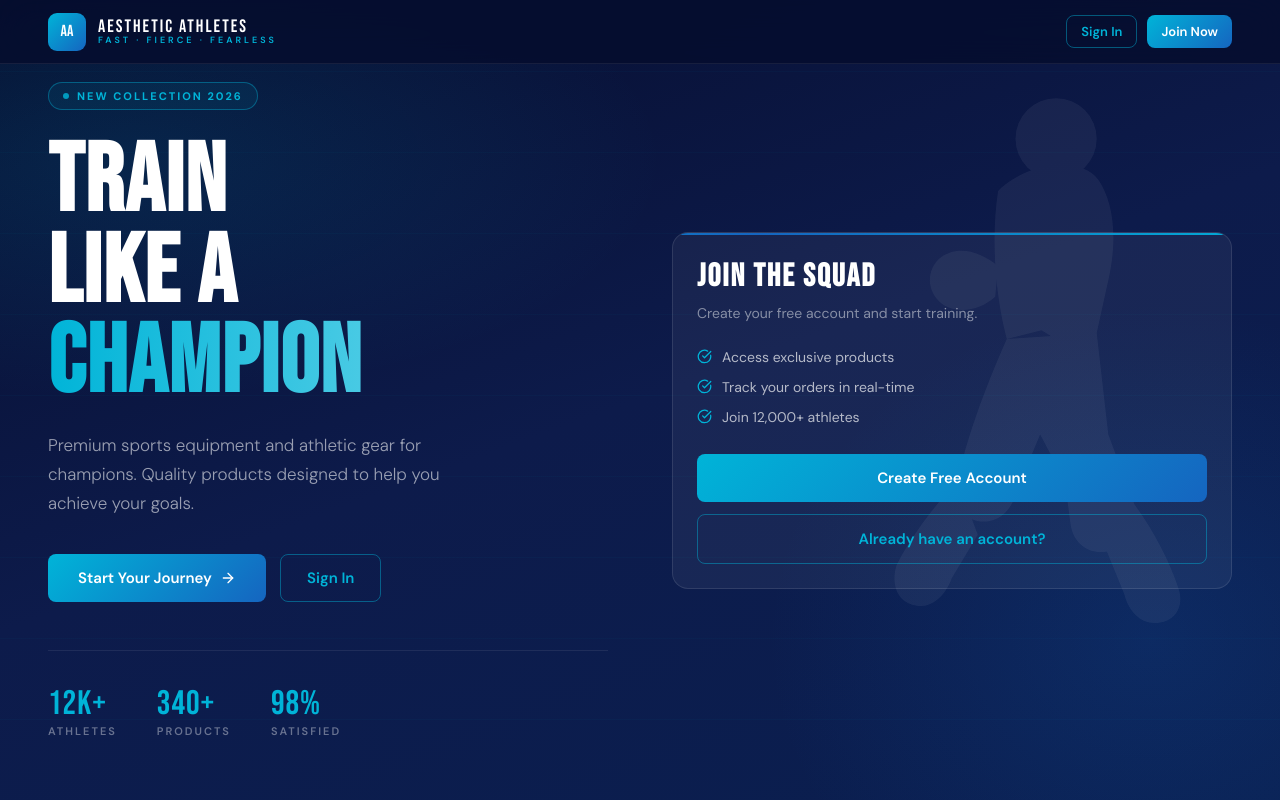
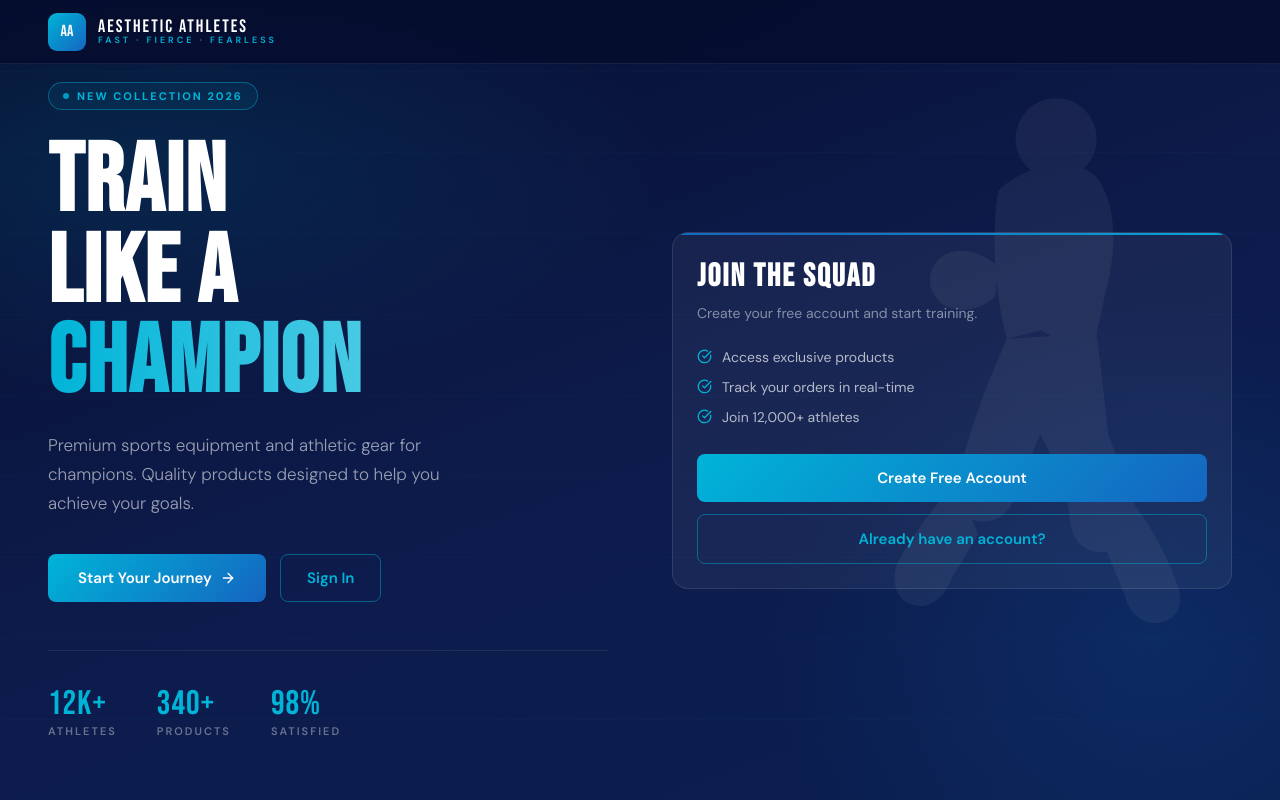
Before and after one commit to mwelwa123/Aesthetic-Athletes-, a React (Vite) app: page / in a window 1280 px wide. Shown: the top 800 px of the page. Built offline with nearby package versions, Linux system fonts and the light colour scheme.

Commit message:
Updated site

```diff
--- a/src/pages/LandingPage.jsx
+++ b/src/pages/LandingPage.jsx
@@ -25,10 +25,10 @@ export default function LandingPage() {
             <div style={{ fontSize:9,letterSpacing:3,color:'var(--cyan)',fontWeight:600,textTransform:'uppercase' }}>Fast · Fierce · Fearless</div>
           </div>
         </div>
-        <div style={{ display:'flex',gap:10 }}>
+        {/* <div style={{ display:'flex',gap:10 }}>
           <Link to="/login"    className="btn btn-outline btn-sm">Sign In</Link>
           <Link to="/register" className="btn btn-primary btn-sm">Join Now</Link>
-        </div>
+        </div> */}
       </nav>
 
       {/* Hero */}
```
Also changed, not shown: 1 other file (tests, documents, lock files or other folders).
